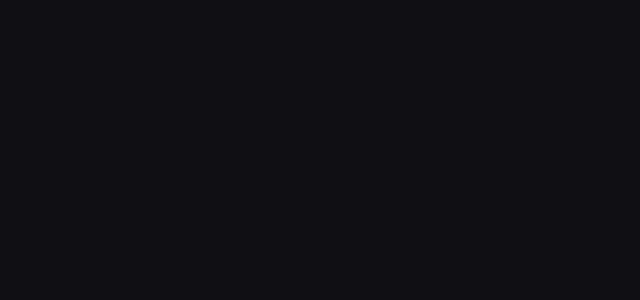
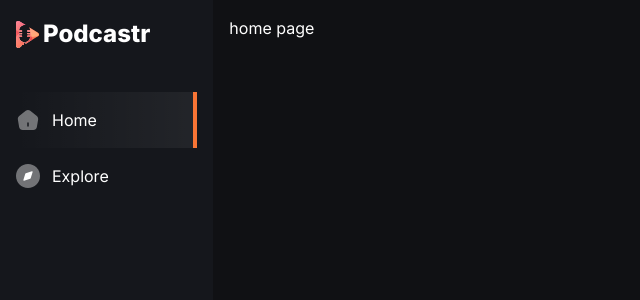
Before and after one commit to zeynabmvs/nextjs-podcast, a Next.js app: page / in a window 1280 px wide. Shown: the top 300 px of the page, without its empty margins (0-640 px from the left). Built offline with nearby package versions, Linux system fonts and the light colour scheme.

Commit message:
add home page, fix style

```diff
--- /dev/null
+++ b/app/(root)/page.jsx
@@ -0,0 +1,8 @@
+
+const page = () => {
+  return (
+    <div>home page</div>
+  )
+}
+
+export default page
--- a/app/page.js
+++ /dev/null
@@ -1,8 +0,0 @@
-
-export default function Home({children}) {
-  return (
-    <main>
-      {children}
-    </main>
-  );
-}
--- a/components/LeftSidebar.jsx
+++ b/components/LeftSidebar.jsx
@@ -1,8 +1,14 @@
+"use client";
+
 import Link from "next/link";
 import Image from "next/image";
 import { sidebarLinks } from "@/constants/index";
+import { usePathname } from "next/navigation";
+import { clsx } from "clsx";
 
 const LeftSidebar = () => {
+  const pathname = usePathname();
+
   return (
     <aside class="bg-black-1 w-1/6 h-full p-4">
       <nav>
@@ -20,7 +26,11 @@
           <Link
             href={item.route}
             key={index}
-            className="flex gap-3 items-center py-4 max-lg:px-4 justify-center lg:justify-start"
+            className={clsx("flex gap-3 items-center py-4 max-lg:px-4 justify-center lg:justify-start",
+              {
+                'bg-nav-focus border-r-4 border-orange-1' : pathname === item.route
+              }
+            )}
           >
             <Image src={item.imgURL} width={24} height={24} alt={item.route} />
             {item.label}
--- a/constants/index.js
+++ b/constants/index.js
@@ -9,11 +9,12 @@
       route: "/explore",
       label: "Explore",
     },
-    {
-      imgURL: "/icons/microphone.svg",
-      route: "/create-podcast",
-      label: "Create Podcast",
-    },
+    // TODO: uncomment
+    // {
+    //   imgURL: "/icons/microphone.svg",
+    //   route: "/create-podcast",
+    //   label: "Create Podcast",
+    // },
   ];
 
   export const voiceDetails = [
```
